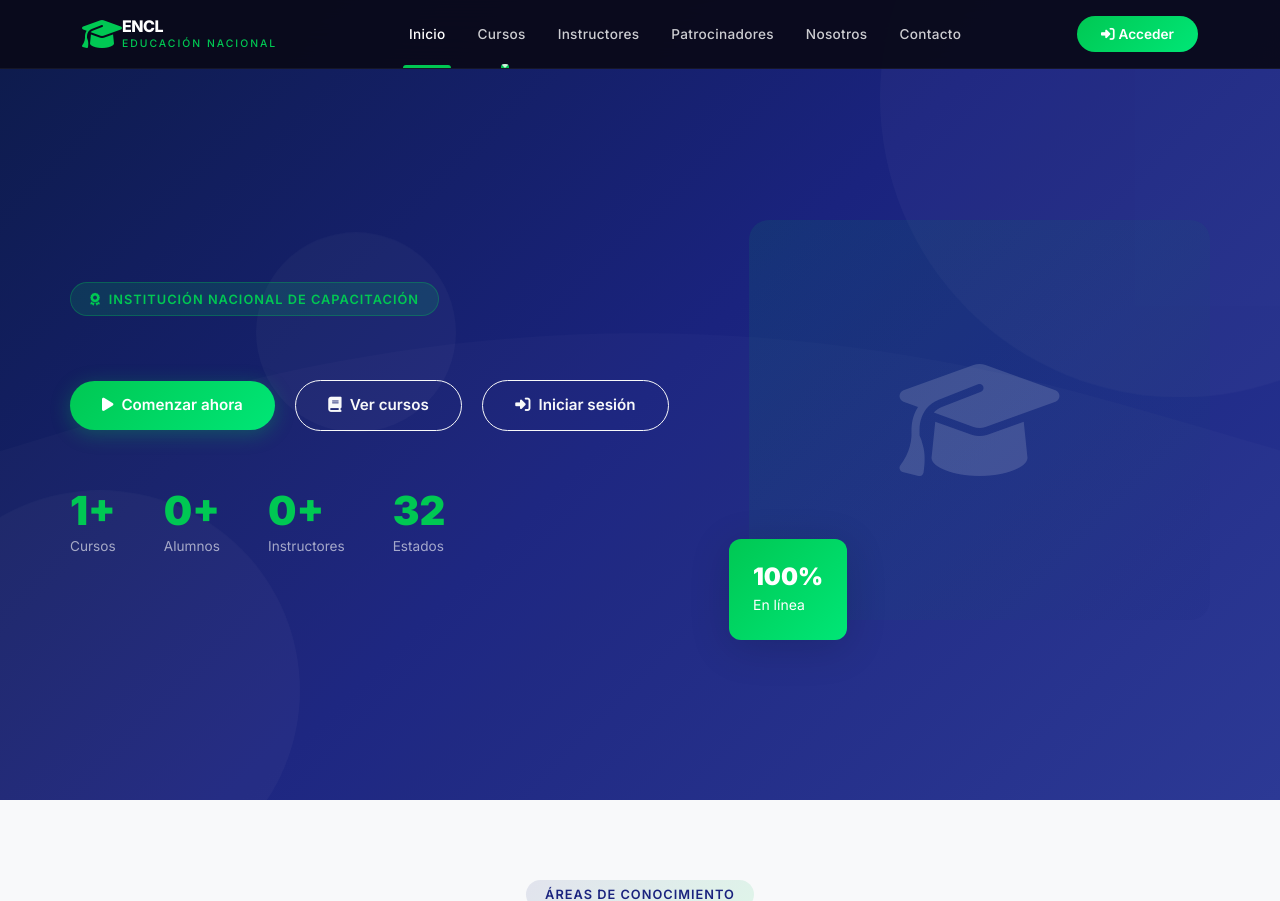
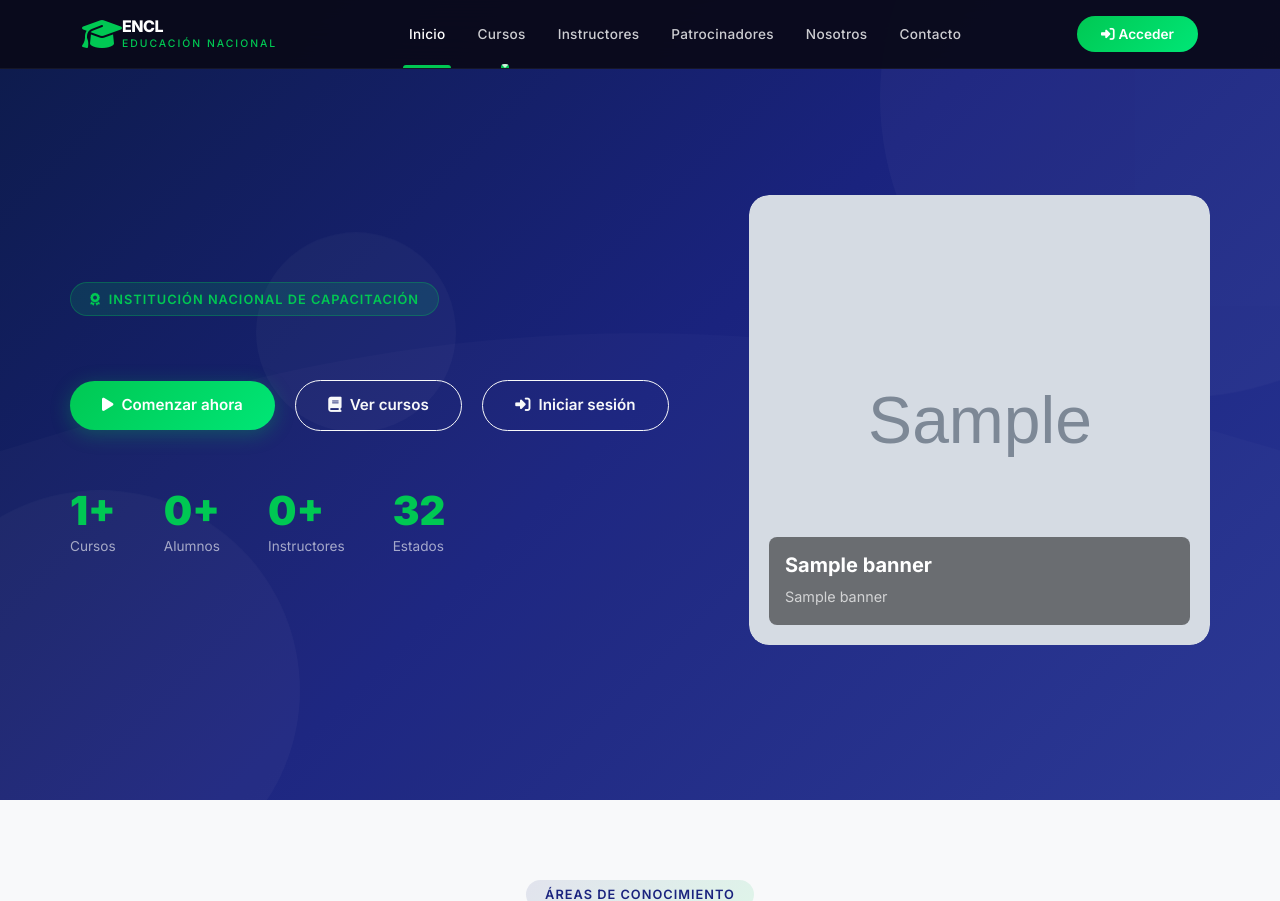
Before and after one commit to jor231974/encl-plataforma, a Flask app: page / in a window 1280 px wide. Shown: the top 901 px of the page. Run offline with Flask 3, Linux system fonts and the light colour scheme; tables that the repository leaves empty hold one stand-in row (values such as "Sample post"); grey boxes marked "Sample" are stand-in pictures.

Commit message:
feat: add Banner carousel with full superadmin CRUD

```diff
--- a/app.py
+++ b/app.py
@@ -123,6 +123,7 @@ def public_index():
     cursos = Curso.query.filter_by(activo=True).all()
     instructores = User.query.filter_by(role='instructor', activo=True).all()
     patrocinadores = Patrocinador.query.filter_by(activo=True).all()
+    banners = Banner.query.filter_by(activo=True).order_by(Banner.orden).all()
     total_cursos = len(cursos)
     total_alumnos = User.query.filter_by(role='alumno', activo=True).count()
     total_instructores = len(instructores)
@@ -130,6 +131,7 @@ def public_index():
     return render_template('public/index.html', **tc,
                          categorias=categorias, cursos=cursos,
                          instructores=instructores, patrocinadores=patrocinadores,
+                         banners=banners,
                          total_cursos=total_cursos,
                          total_alumnos=total_alumnos, total_instructores=total_instructores)
 
@@ -1080,6 +1082,90 @@ def admin_toggle_imagen(img_id):
     db.session.commit()
     return redirect(url_for('admin_imagenes'))
 
+@app.route('/admin/banners')
+@login_required
+@superadmin_required
+def admin_banners():
+    banners = Banner.query.order_by(Banner.orden).all()
+    return render_template('admin/banners.html', banners=banners, **get_theme_config())
+
+@app.route('/admin/banners/crear', methods=['POST'])
+@login_required
+@superadmin_required
+def admin_crear_banner():
+    import os as fmod
+    titulo = request.form.get('titulo')
+    subtitulo = request.form.get('subtitulo')
+    link = request.form.get('link')
+    tiempo_ms = int(request.form.get('tiempo_ms', 5000))
+    archivo = request.files.get('imagen')
+    url = ''
+    if archivo and archivo.filename:
+        fname = f'banner_{int(datetime.utcnow().timestamp())}_{archivo.filename}'
+        upload_dir = app.config['UPLOAD_FOLDER']
+        fmod.makedirs(upload_dir, exist_ok=True)
+        archivo.save(fmod.path.join(upload_dir, fname))
+        url = f'/uploads/{fname}'
+    max_orden = db.session.query(db.func.max(Banner.orden)).scalar() or 0
+    banner = Banner(titulo=titulo, subtitulo=subtitulo, imagen=url, link=link, tiempo_ms=tiempo_ms, orden=max_orden + 1)
+    db.session.add(banner)
+    db.session.commit()
+    flash('Banner creado exitosamente', 'success')
+    return redirect(url_for('admin_banners'))
+
+@app.route('/admin/banners/editar/<int:banner_id>', methods=['POST'])
+@login_required
+@superadmin_required
+def admin_editar_banner(banner_id):
+    import os as fmod
+    banner = Banner.query.get_or_404(banner_id)
+    banner.titulo = request.form.get('titulo', banner.titulo)
+    banner.subtitulo = request.form.get('subtitulo', banner.subtitulo)
+    banner.link = request.form.get('link', banner.link)
+    banner.tiempo_ms = int(request.form.get('tiempo_ms', banner.tiempo_ms))
+    banner.activo = request.form.get('activo', '1') == '1'
+    archivo = request.files.get('imagen')
+    if archivo and archivo.filename:
+        fname = f'banner_{int(datetime.utcnow().timestamp())}_{archivo.filename}'
+        upload_dir = app.config['UPLOAD_FOLDER']
+        fmod.makedirs(upload_dir, exist_ok=True)
+        archivo.save(fmod.path.join(upload_dir, fname))
+        banner.imagen = f'/uploads/{fname}'
+    db.session.commit()
+    flash('Banner actualizado', 'success')
+    return redirect(url_for('admin_banners'))
+
+@app.route('/admin/banners/eliminar/<int:banner_id>')
+@login_required
+@superadmin_required
+def admin_eliminar_banner(banner_id):
+    banner = Banner.query.get_or_404(banner_id)
+    db.session.delete(banner)
+    db.session.commit()
+    flash('Banner eliminado', 'success')
+    return redirect(url_for('admin_banners'))
+
+@app.route('/admin/banners/toggle/<int:banner_id>')
+@login_required
+@superadmin_required
+def admin_toggle_banner(banner_id):
+    banner = Banner.query.get_or_404(banner_id)
+    banner.activo = not banner.activo
+    db.session.commit()
+    return redirect(url_for('admin_banners'))
+
+@app.route('/admin/banners/reordenar', methods=['POST'])
+@login_required
+@superadmin_required
+def admin_reordenar_banners():
+    ordenes = request.json.get('ordenes', [])
+    for item in ordenes:
+        banner = Banner.query.get(item['id'])
+        if banner:
+            banner.orden = item['orden']
+    db.session.commit()
+    return jsonify({'status': 'ok'})
+
 # ==================== STATIC FILES ====================
 
 @app.route('/uploads/<filename>')
--- a/static/css/style.css
+++ b/static/css/style.css
@@ -1218,6 +1218,18 @@ body {
     to { transform: rotate(360deg); }
 }
 
+/* ==================== HERO CAROUSEL ==================== */
+#heroCarousel { border-radius: var(--radius-lg); overflow: hidden; }
+#heroCarousel .carousel-inner { border-radius: var(--radius-lg); }
+#heroCarousel .carousel-caption { text-align: left; left: 20px; right: 20px; }
+#heroCarousel .carousel-indicators button { width: 12px; height: 12px; border-radius: 50%; }
+#heroCarousel .carousel-control-prev, #heroCarousel .carousel-control-next { width: 8%; }
+
+/* ==================== BANNER ADMIN ==================== */
+#banner-list .dashboard-card { transition: all 0.2s; }
+#banner-list .dashboard-card:hover { border-color: var(--primary); }
+.drag-handle:hover { color: var(--primary) !important; }
+
 /* ==================== ABOUT PAGE ==================== */
 .about-hero {
     background: var(--gradient-hero);
--- a/templates/admin/sidebar.html
+++ b/templates/admin/sidebar.html
@@ -9,6 +9,7 @@
 <a href="{{ url_for('admin_certificados') }}"><i class="fas fa-certificate"></i>Certificados</a>
 <a href="{{ url_for('admin_patrocinadores') }}"><i class="fas fa-handshake"></i>Patrocinadores</a>
 <a href="{{ url_for('admin_pagos') }}"><i class="fas fa-credit-card"></i>Pagos</a>
+<a href="{{ url_for('admin_banners') }}"><i class="fas fa-sliders-h"></i>Banners</a>
 <a href="{{ url_for('admin_imagenes') }}"><i class="fas fa-images"></i>Imágenes</a>
 <a href="{{ url_for('admin_reportes') }}"><i class="fas fa-chart-bar"></i>Reportes</a>
 <a href="{{ url_for('admin_cms') }}"><i class="fas fa-paint-brush"></i>CMS</a>
--- a/templates/public/index.html
+++ b/templates/public/index.html
@@ -26,15 +26,42 @@
                 </div>
             </div>
             <div class="col-lg-5 d-none d-lg-block">
-                <div style="position: relative;">
-                    <div style="width: 100%; height: 400px; background: linear-gradient(135deg, rgba(0,200,83,0.1), rgba(26,35,126,0.1)); border-radius: var(--radius-lg); display: flex; align-items: center; justify-content: center; font-size: 8rem; color: rgba(255,255,255,0.15);">
-                        <i class="fas fa-graduation-cap"></i>
+                {% if banners %}
+                <div id="heroCarousel" class="carousel slide" data-bs-ride="carousel" data-bs-interval="{{ banners[0].tiempo_ms }}">
+                    <div class="carousel-inner" style="border-radius: var(--radius-lg); overflow: hidden; box-shadow: var(--shadow-xl);">
+                        {% for b in banners %}
+                        <div class="carousel-item {% if loop.first %}active{% endif %}" data-bs-interval="{{ b.tiempo_ms }}">
+                            {% if b.link %}<a href="{{ b.link }}" target="_blank">{% endif %}
+                            <img src="{{ b.imagen }}" class="d-block w-100" style="height: 450px; object-fit: cover;" alt="{{ b.titulo or '' }}">
+                            {% if b.link %}</a>{% endif %}
+                            {% if b.titulo or b.subtitulo %}
+                            <div class="carousel-caption d-none d-md-block" style="background: rgba(0,0,0,0.5); border-radius: var(--radius-sm); padding: 1rem; bottom: 20px;">
+                                {% if b.titulo %}<h5 style="font-weight: 700;">{{ b.titulo }}</h5>{% endif %}
+                                {% if b.subtitulo %}<p style="margin: 0; font-size: 0.9rem;">{{ b.subtitulo }}</p>{% endif %}
+                            </div>
+                            {% endif %}
+                        </div>
+                        {% endfor %}
                     </div>
-                    <div style="position: absolute; bottom: -20px; left: -20px; background: var(--gradient-accent); border-radius: var(--radius-md); padding: 1.5rem; color: #fff; box-shadow: var(--shadow-lg);">
-                        <h4 style="font-weight: 900; margin: 0;">100%</h4>
-                        <small>En línea</small>
+                    {% if banners|length > 1 %}
+                    <button class="carousel-control-prev" type="button" data-bs-target="#heroCarousel" data-bs-slide="prev">
+                        <span class="carousel-control-prev-icon"></span>
+                    </button>
+                    <button class="carousel-control-next" type="button" data-bs-target="#heroCarousel" data-bs-slide="next">
+                        <span class="carousel-control-next-icon"></span>
+                    </button>
+                    <div class="carousel-indicators" style="margin-bottom: 0.5rem;">
+                        {% for b in banners %}
+                        <button type="button" data-bs-target="#heroCarousel" data-bs-slide-to="{{ loop.index0 }}" {% if loop.first %}class="active"{% endif %}></button>
+                        {% endfor %}
                     </div>
+                    {% endif %}
                 </div>
+                {% else %}
+                <div style="width: 100%; height: 450px; background: linear-gradient(135deg, rgba(0,200,83,0.1), rgba(26,35,126,0.1)); border-radius: var(--radius-lg); display: flex; align-items: center; justify-content: center; font-size: 8rem; color: rgba(255,255,255,0.15); box-shadow: var(--shadow-xl);">
+                    <i class="fas fa-graduation-cap"></i>
+                </div>
+                {% endif %}
             </div>
         </div>
     </div>
```
Also changed, not shown: models.py (+11 -0 lines), templates/admin/banners.html (added, +124 -0 lines), tirar/colores diseño/PANTALLA.png (added), tirar/logo/logo.png (added), tirar/patrocinador/WhatsApp Image 2026-07-02 at 3.36.42 PM.jpeg (added), 1 other file.
